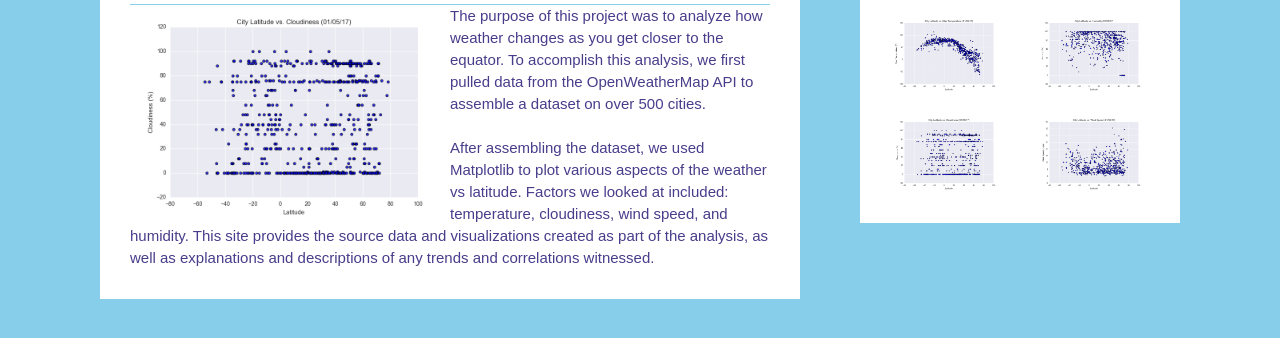
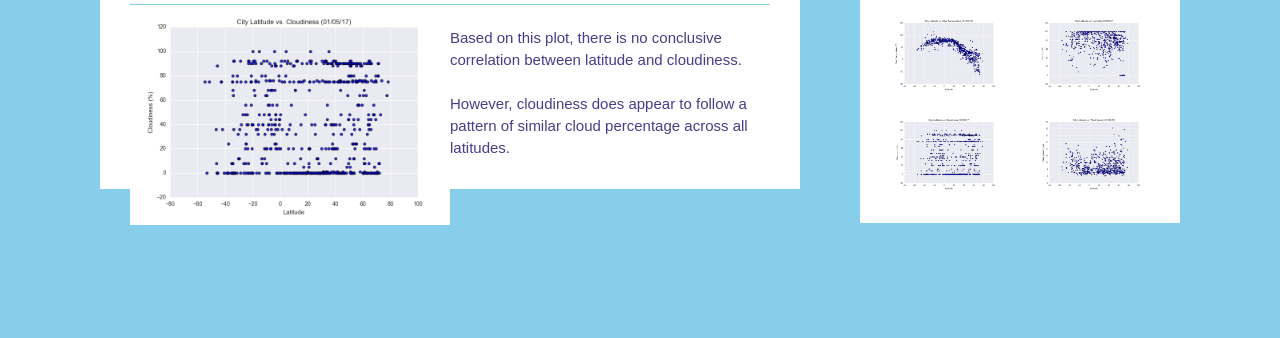
Before and after one commit to elisabethvirak/Web-Design-Challenge, a plain HTML site: page cloudiness.html in a window 1280 px wide. Shown: the part 276-614 px from the top of the page. Drawn offline with nearby package versions, Linux system fonts and the light colour scheme; a web font is replaced by a local one.

Commit message:
More text

```diff
--- a/cloudiness.html
+++ b/cloudiness.html
@@ -47,15 +47,9 @@
                 <div class= "box"><h2>Cloudiness vs. Latitude</h2>
                     <img src="figures/Fig3.png" >
 
-                <p>The purpose of this project was to analyze how weather changes
-                    as you get closer to the equator. To accomplish this analysis, we
-                    first pulled data from the OpenWeatherMap API to assemble a dataset
-                    on over 500 cities. <br><br>
-                    After assembling the dataset, we used Matplotlib to plot various aspects
-                    of the weather vs latitude. Factors we looked at included: temperature,
-                    cloudiness, wind speed, and humidity. This site provides the source data and
-                    visualizations created as part of the analysis, as well as explanations and
-                    descriptions of any trends and correlations witnessed.</p>
+                <p><br>Based on this plot, there is no conclusive correlation between latitude and cloudiness.
+                    <br><br>However, cloudiness does appear to follow a pattern of similar cloud percentage across all latitudes.
+                </p>
                 </div>
 
             </div>
```
Also changed, not shown: humidity.html (+3 -11 lines), windspeed.html (+4 -2 lines).
